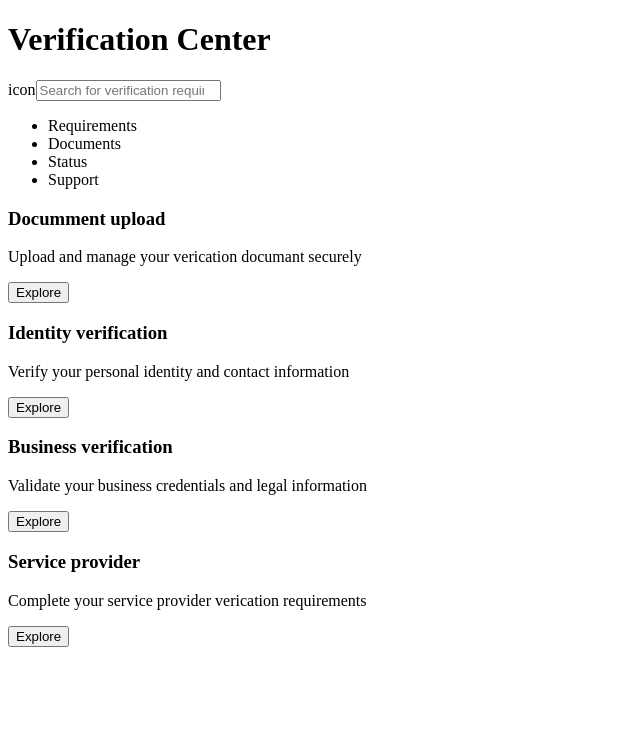
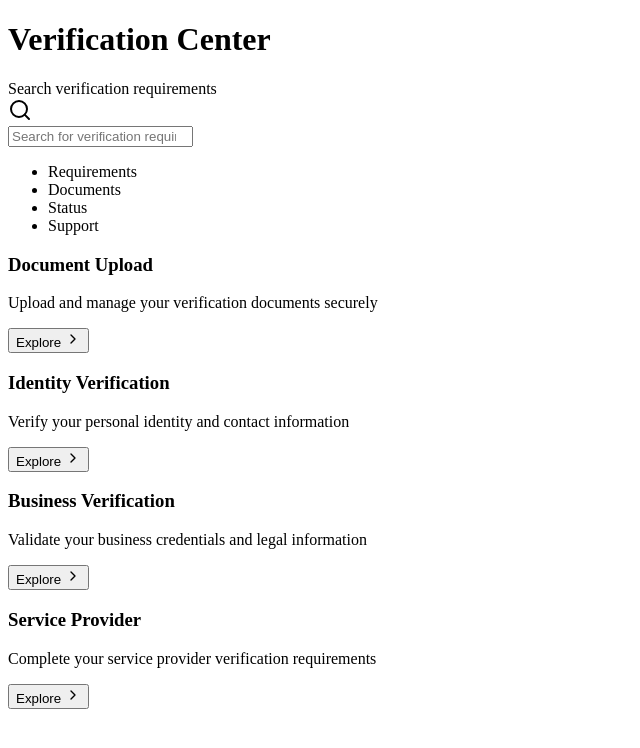
Before and after one commit to safetrustcr/dApp-SafeTrust, a Next.js app: page /SecurityManagement/VerificationCenter in a window 1280 px wide. Shown: the top 748 px of the page, without its empty margins (0-640 px from the left). Built offline with nearby package versions, Linux system fonts and the light colour scheme.

Commit message:
feat: added dark mode on verification page

```diff
--- a/src/pages/SecurityManagement/VerificationCenter.tsx
+++ b/src/pages/SecurityManagement/VerificationCenter.tsx
@@ -1,69 +1,99 @@
 import React from "react";
+import { Search, ChevronRight } from "lucide-react";
+
+interface VerificationCardProps {
+  title: string;
+  description: string;
+}
+
+const VerificationCard: React.FC<VerificationCardProps> = ({
+  title,
+  description,
+}) => (
+  <div className="w-full border rounded-lg flex justify-center items-center mb-6 bg-white dark:bg-gray-800 dark:border-gray-700">
+    <div className="w-[95%] py-5 px-4">
+      <h3 className="font-semibold text-lg text-gray-900 dark:text-white">
+        {title}
+      </h3>
+      <p className="my-2 text-sm text-gray-600 dark:text-gray-300">
+        {description}
+      </p>
+      <button className="text-sm text-blue-600 dark:text-blue-400 hover:underline flex items-center">
+        Explore <ChevronRight className="ml-1" size={16} />
+      </button>
+    </div>
+  </div>
+);
 
 export default function VerificationCenter() {
+  const verificationOptions: VerificationCardProps[] = [
+    {
+      title: "Document Upload",
+      description: "Upload and manage your verification documents securely",
+    },
+    {
+      title: "Identity Verification",
+      description: "Verify your personal identity and contact information",
+    },
+    {
+      title: "Business Verification",
+      description: "Validate your business credentials and legal information",
+    },
+    {
+      title: "Service Provider",
+      description: "Complete your service provider verification requirements",
+    },
+  ];
+
   return (
-    <main className=" w-[1110px] container px-5">
-      <h1 className="my-5 font-bold">Verification Center</h1>
-      <div className="py-5">
-        <div className="w-full border h-[30px] flex items-center gap-4 rounded-md p-5">
-          <span>icon</span>
+    <main className="w-[1110px] mx-auto px-4 py-6 sm:px-6 lg:px-8 bg-gray-50 dark:bg-gray-900 min-h-screen">
+      <h1 className="my-6 text-2xl font-bold text-gray-900 dark:text-white">
+        Verification Center
+      </h1>
+
+      <div className="mb-6">
+        <div className="relative">
+          <label htmlFor="search" className="sr-only">
+            Search verification requirements
+          </label>
+          <div className="absolute inset-y-0 left-0 pl-3 flex items-center pointer-events-none">
+            <Search className="text-gray-400 dark:text-gray-500" />
+          </div>
           <input
-            className="w-full h-full p-5"
+            id="search"
             type="search"
             placeholder="Search for verification requirements"
+            className="w-full pl-10 pr-4 py-2 border rounded-md focus:ring-2 focus:ring-blue-500 outline-none
+              bg-white dark:bg-gray-800
+              text-gray-900 dark:text-white
+              border-gray-300 dark:border-gray-600
+              placeholder-gray-500 dark:placeholder-gray-400"
           />
         </div>
-        <ul className="flex flex-row justify-start items-center gap-5 w-full my-5 py-5">
-          <li>Requirements</li>
-          <li>Documents</li>
-          <li>Status</li>
-          <li>Support</li>
+      </div>
+
+      <nav className="mb-6">
+        <ul className="flex flex-wrap gap-4 text-sm">
+          {["Requirements", "Documents", "Status", "Support"].map((tab) => (
+            <li
+              key={tab}
+              className="px-3 py-1 hover:bg-gray-100 dark:hover:bg-gray-700
+                rounded cursor-pointer
+                text-gray-700 dark:text-gray-300"
+            >
+              {tab}
+            </li>
+          ))}
         </ul>
-        <div className="w-full h-[130px] border rounded-lg flex justify-center items-center mb-10">
-          <div className="w-[95%] py-[20px]">
-            <h3 className="font-semibold">Documment upload</h3>
-            <p className="my-2 text-[14px]">
-              Upload and manage your verication documant securely
-            </p>
-            <button className="text-[12px]">
-              Explore <span></span>
-            </button>
-          </div>
-        </div>
-        <div className="w-full h-[130px] border rounded-lg flex justify-center items-center mb-10">
-          <div className="w-[95%] py-[20px]">
-            <h3 className="font-semibold">Identity verification</h3>
-            <p className="my-2 text-[14px]">
-              Verify your personal identity and contact information
-            </p>
-            <button className="text-[12px]">
-              Explore <span></span>
-            </button>
-          </div>
-        </div>
-        <div className="w-full h-[130px] border rounded-lg flex justify-center items-center mb-10">
-          <div className="w-[95%] py-[20px]">
-            <h3 className="font-semibold">Business verification</h3>
-            <p className="my-2 text-[14px]">
-              Validate your business credentials and legal information
-            </p>
-            <button className="text-[12px]">
-              Explore <span></span>
-            </button>
-          </div>
-        </div>
-        <div className="w-full h-[130px] border rounded-lg flex justify-center items-center mb-10">
-          <div className="w-[95%] py-[20px]">
-            <h3 className="font-semibold">Service provider</h3>
-            <p className="my-2 text-[14px]">
-              Complete your service provider verication requirements
-            </p>
-            <button className="text-[12px]">
-              Explore <span></span>
-            </button>
-          </div>
-        </div>
-      </div>
+      </nav>
+
+      {verificationOptions.map((option, index) => (
+        <VerificationCard
+          key={index}
+          title={option.title}
+          description={option.description}
+        />
+      ))}
     </main>
   );
 }
```
